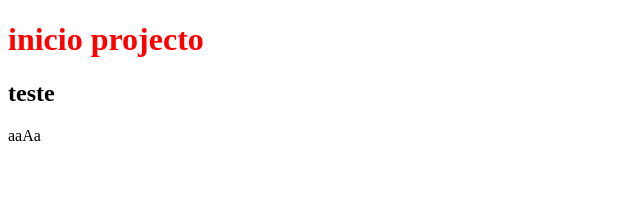
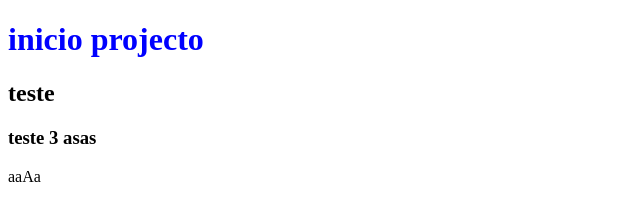
Before and after one commit to MiguelGuedes1/KanBan, a plain HTML site: page index.html in a window 1280 px wide. Shown: the whole page, without its empty margins (0-640 px from the left). Drawn offline with Linux system fonts and the light colour scheme.

Commit message:
teste e commit

```diff
--- a/index.html
+++ b/index.html
@@ -15,6 +15,10 @@
         teste
     </h2>
 
+    <h3>
+        teste 3 asas
+    </h3>
+
 
 
 <script src="main.js"></script>
--- a/styles.css
+++ b/styles.css
@@ -1,3 +1,3 @@
 .h1{
-    color: red;
+    color: blue;
 }
```
